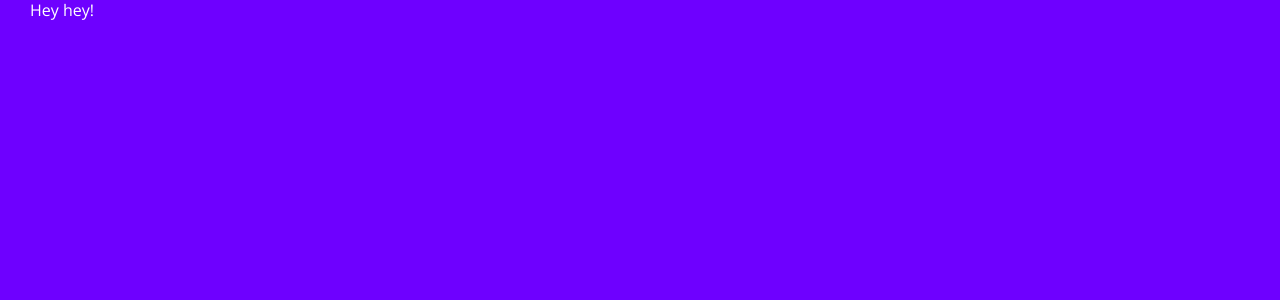
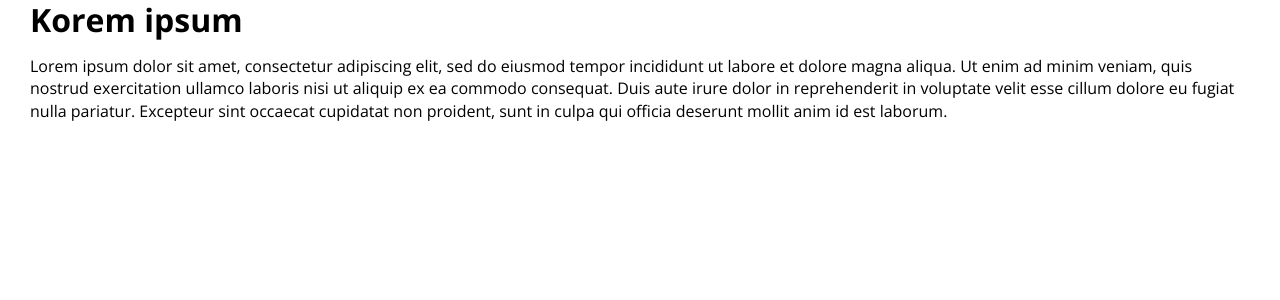
Before and after one commit to thgala/razrabot, a React (Create React App) app: page / in a window 1280 px wide. Shown: the top 300 px of the page. Built offline with nearby package versions, Linux system fonts and the light colour scheme.

Commit message:
Styles improvment;

```diff
--- a/src/components/App/App.css
+++ b/src/components/App/App.css
@@ -1,11 +1,16 @@
 @import url('https://fonts.googleapis.com/css?family=Open+Sans:300,400,700');
 
 body {
-  font-family: 'Open Sans';
-  background: #6e00ff;
-  color: #fff;
+  font-family: 'Open Sans', sans-serif;
+  background: #fff;
+  color: #000;
   font-size: 16px;
   line-height: 1.35;
+}
+
+h1, h2, h3, h4, h5, h6 {
+  margin-bottom: 15px;
+  font-weight: 700;
 }
 
 h1, h2, h3 {
@@ -25,7 +30,7 @@
 
 p {
   font-size: 16px;
-  line-height: 1.35;
+  line-height: 1.4;
   margin-bottom: 15px;
 }
 
@@ -38,4 +43,8 @@
   h1 { font-size: 24px; }
   h2 { font-size: 18px; }
   h3 { font-size: 14px; }
+  p {
+    font-size: 14px;
+    line-height: 1.45;
+  }
 }
--- a/src/components/Header/Header.js
+++ b/src/components/Header/Header.js
@@ -8,7 +8,10 @@
     return (
       <div className='Header'>
         <LayoutContainer>
-          Hey hey!
+          <h1>Korem ipsum</h1>
+          <p>
+          Lorem ipsum dolor sit amet, consectetur adipiscing elit, sed do eiusmod tempor incididunt ut labore et dolore magna aliqua. Ut enim ad minim veniam, quis nostrud exercitation ullamco laboris nisi ut aliquip ex ea commodo consequat. Duis aute irure dolor in reprehenderit in voluptate velit esse cillum dolore eu fugiat nulla pariatur. Excepteur sint occaecat cupidatat non proident, sunt in culpa qui officia deserunt mollit anim id est laborum.
+          </p>
         </LayoutContainer>
       </div>
     )
```
